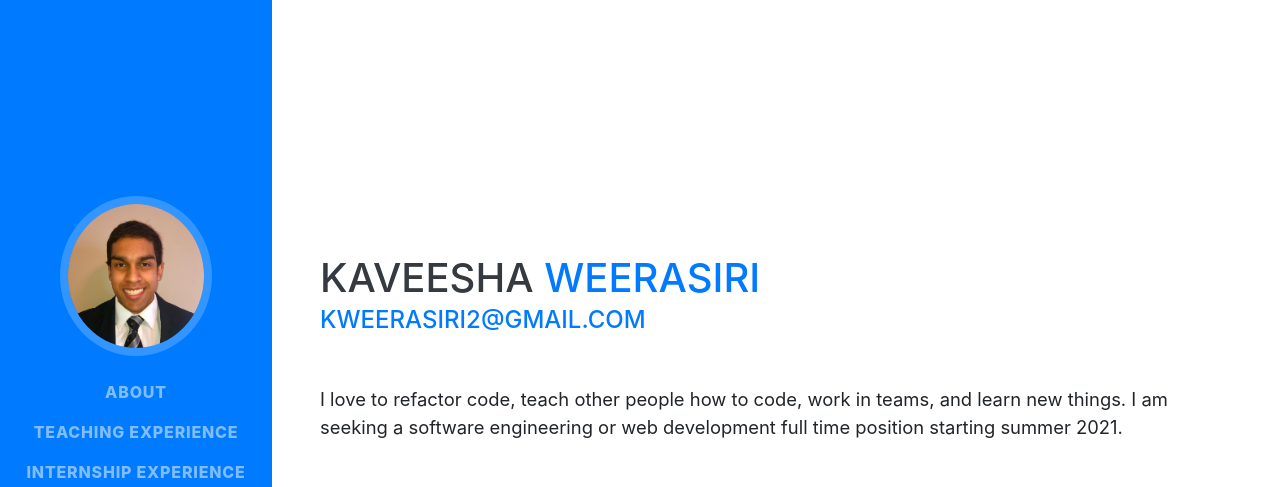
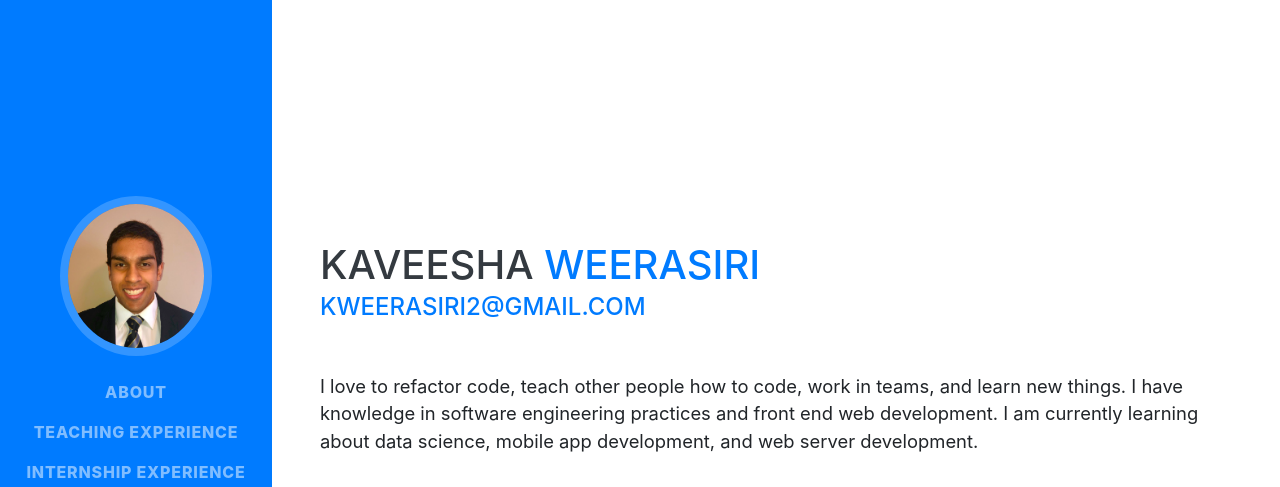
Before and after one commit to KaveeshaW/KaveeshaW.github.io, a website with bundled scripts: page index.html in a window 1280 px wide. Shown: the top 487 px of the page. Built offline with nearby package versions, Linux system fonts and the light colour scheme; a web font is replaced by a local one.

Commit message:
changed about me

```diff
--- a/index.html
+++ b/index.html
@@ -75,7 +75,7 @@
         <div class="subheading mb-5">
           <a href="mailto:name@email.com">kweerasiri2@gmail.com</a>
         </div>
-        <p class="lead mb-5">I love to refactor code, teach other people how to code, work in teams, and learn new things. I am seeking a software engineering or web development full time position starting summer 2021.</p>
+        <p class="lead mb-5">I love to refactor code, teach other people how to code, work in teams, and learn new things. I have knowledge in software engineering practices and front end web development. I am currently learning about data science, mobile app development, and web server development. </p>
         <div class="social-icons">
           <a href="https://www.linkedin.com/in/kaveeshaw/" target = "_blank">
             <i class="fab fa-linkedin-in"></i>
```
